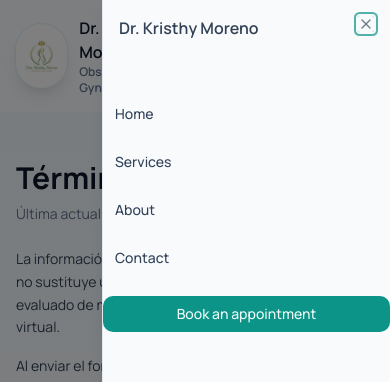
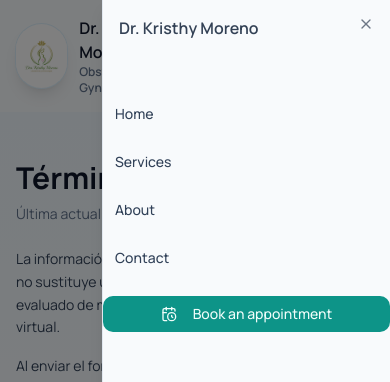
Before and after one commit to jesuscarrillo/kristhy-medical, a Next.js app: page /en/terminos in a window 390 px wide. Both pictures are taken after a click on the button "Abrir menú". Shown: the top 382 px of the page. Built offline with nearby package versions, Linux system fonts and the light colour scheme.

Commit message:
chore: update README with session highlights and fix header scroll logic

```diff
--- a/src/components/layout/Header.tsx
+++ b/src/components/layout/Header.tsx
@@ -38,6 +38,16 @@ export function Header({ currentLocale }: { currentLocale: string }) {
     const cleaned = hash.replace("#", "");
     return `${localeBase}/#${cleaned}`;
   };
+  const handleScrollTo = (e: React.MouseEvent<HTMLAnchorElement | HTMLButtonElement>, hash: string) => {
+    const cleaned = hash.replace("#", "");
+    const element = document.getElementById(cleaned);
+    if (element) {
+      e.preventDefault();
+      element.scrollIntoView({ behavior: 'smooth', block: 'start' });
+      // Update URL without reload
+      window.history.pushState(null, '', anchorHref(hash));
+    }
+  };
 
   useEffect(() => {
     const handleScroll = () => setScrolled(window.scrollY > 10);
@@ -55,7 +65,11 @@ export function Header({ currentLocale }: { currentLocale: string }) {
         className={`mx-auto flex max-w-6xl items-center justify-between px-4 sm:px-6 lg:px-8 ${scrolled ? "py-3" : "py-4"
           } transition-all duration-300`}
       >
-        <Link href={anchorHref("#hero")} className="flex items-center gap-3 font-semibold text-slate-900">
+        <Link
+          href={anchorHref("#hero")}
+          onClick={(e) => handleScrollTo(e, "#hero")}
+          className="flex items-center gap-3 font-semibold text-slate-900"
+        >
           <div className="relative h-16 w-16 overflow-hidden rounded-full bg-white shadow-lg ring-1 ring-sky-100">
             <Image
               src="/images/header-logo.png"
@@ -79,7 +93,8 @@ export function Header({ currentLocale }: { currentLocale: string }) {
                 <NavigationMenuItem key={item.key}>
                   <NavigationMenuLink
                     href={anchorHref(item.href)}
-                    className="rounded-full px-4 py-2 text-sm font-medium text-slate-700 transition hover:bg-slate-100 hover:text-slate-900"
+                    onClick={(e) => handleScrollTo(e, item.href)}
+                    className="rounded-full px-4 py-2 text-sm font-medium text-slate-700 transition hover:bg-slate-100 hover:text-slate-900 cursor-pointer"
                   >
                     {t(item.key)}
                   </NavigationMenuLink>
@@ -89,13 +104,11 @@ export function Header({ currentLocale }: { currentLocale: string }) {
           </NavigationMenu>
           <LanguageSwitcher currentLocale={currentLocale} />
           <Button
-            asChild
-            className="shadow-sm transition duration-200 hover:-translate-y-0.5 hover:shadow-lg"
+            onClick={(e) => handleScrollTo(e, "#contact")}
+            className="shadow-sm transition duration-200 hover:-translate-y-0.5 hover:shadow-lg cursor-pointer"
           >
-            <Link href={anchorHref("#contact")}>
-              <CalendarClock className="mr-2 h-4 w-4" />
-              {t("hero.cta_primary")}
-            </Link>
+            <CalendarClock className="mr-2 h-4 w-4" />
+            {t("hero.cta_primary")}
           </Button>
         </nav>
 
@@ -116,13 +129,18 @@ export function Header({ currentLocale }: { currentLocale: string }) {
                   <Link
                     key={item.key}
                     href={anchorHref(item.href)}
+                    onClick={(e) => handleScrollTo(e, item.href)}
                     className="rounded-full px-3 py-2 text-sm font-medium text-slate-700 hover:bg-slate-100"
                   >
                     {t(item.key)}
                   </Link>
                 ))}
-                <Button asChild className="mt-2">
-                  <Link href={anchorHref("#contact")}>{t("hero.cta_primary")}</Link>
+                <Button
+                  onClick={(e) => handleScrollTo(e, "#contact")}
+                  className="mt-2 cursor-pointer"
+                >
+                  <CalendarClock className="mr-2 h-4 w-4" />
+                  {t("hero.cta_primary")}
                 </Button>
               </div>
             </SheetContent>
```
Also changed, not shown: 1 other file (tests, documents, lock files or other folders).
